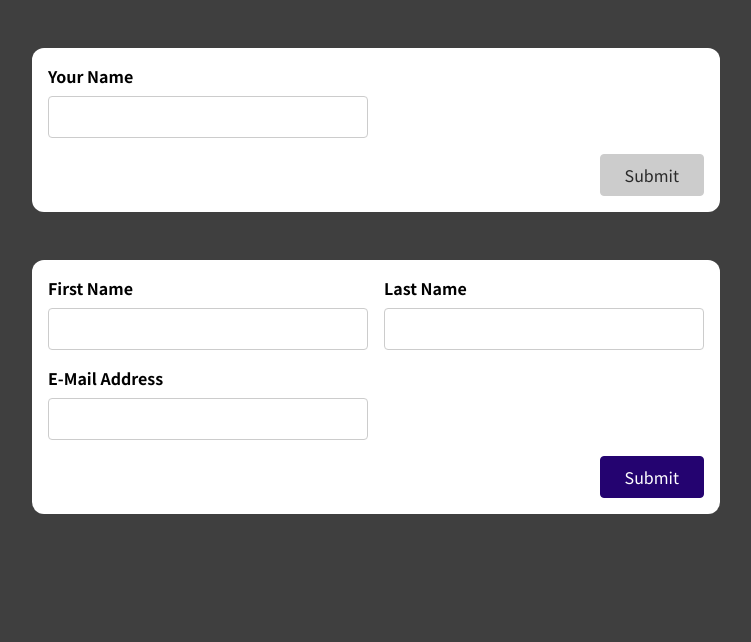
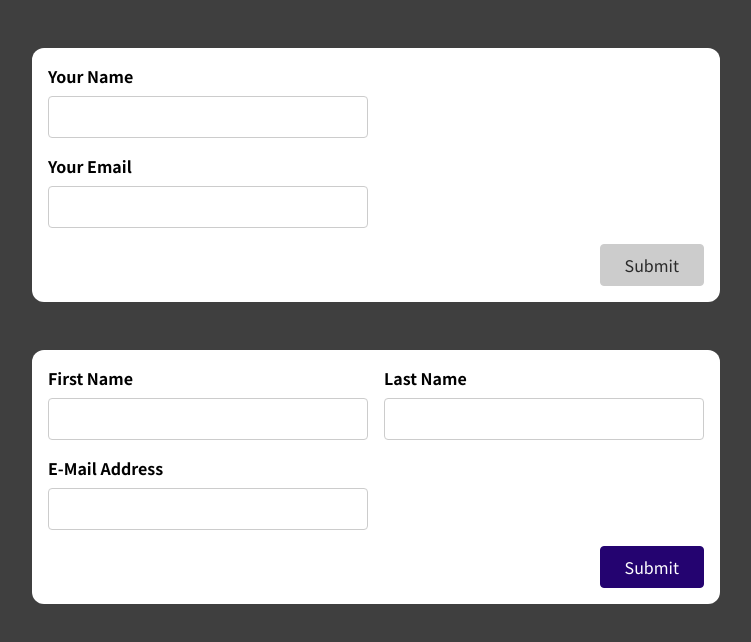
Before and after one commit to nik-ves/form-validation-app, a React (Create React App) app: page / in a window 1280 px wide. Shown: the top 642 px of the page, without its empty margins (264-1015 px from the left). Built offline with nearby package versions, Linux system fonts and the light colour scheme.

Commit message:
Adding another input field

```diff
--- a/src/components/SimpleInput.js
+++ b/src/components/SimpleInput.js
@@ -2,14 +2,19 @@
 
 const SimpleInput = (props) => {
   const [enteredName, setEnteredName] = useState("");
+  const [enteredEmail, setEnteredEmail] = useState("");
   const [enteredNameTouched, setEnteredNameTouched] = useState(false);
+  const [enteredEmailTouched, setEnteredEmailTouched] = useState(false);
 
   const enteredNameIsValid = enteredName.trim() !== "";
   const nameInputIsInvalid = !enteredNameIsValid && enteredNameTouched;
 
+  const enteredEmailIsValid = enteredEmail.includes("@");
+  const emailInputIsInvalid = !enteredEmailIsValid && enteredEmailTouched;
+
   let formIsValid = false;
 
-  if (enteredNameIsValid) {
+  if (enteredNameIsValid && enteredEmailIsValid) {
     formIsValid = true;
   }
 
@@ -17,26 +22,43 @@
     setEnteredName(event.target.value);
   };
 
+  const emailInputChangeHandler = (event) => {
+    setEnteredEmail(event.target.value);
+  };
+
   const nameInputBlurHandler = (event) => {
     setEnteredNameTouched(true);
+  };
+
+  const emailInputBlurHandler = (event) => {
+    setEnteredEmailTouched(true);
   };
 
   const formSubmissionHandler = (event) => {
     event.preventDefault();
 
     setEnteredNameTouched(true);
+    setEnteredEmailTouched(true);
 
-    if (!enteredNameIsValid) {
+    if (!enteredNameIsValid && !enteredEmailIsValid) {
       return;
     }
 
     console.log(enteredName);
+    console.log(enteredEmail);
 
     setEnteredName("");
     setEnteredNameTouched(false);
+
+    setEnteredEmailTouched(false);
+    setEnteredEmail("");
   };
 
   const nameInputClasses = nameInputIsInvalid
+    ? "form-control invalid"
+    : "form-control";
+
+  const emailInputClasses = emailInputIsInvalid
     ? "form-control invalid"
     : "form-control";
 
@@ -52,7 +74,21 @@
           value={enteredName}
         />
         {nameInputIsInvalid && (
-          <p className="error-text">Name must not be empty.</p>
+          <p className="error-text">Name field must not be empty!</p>
+        )}
+      </div>
+
+      <div className={emailInputClasses}>
+        <label htmlFor="email">Your Email</label>
+        <input
+          type="email"
+          id="email"
+          onChange={emailInputChangeHandler}
+          onBlur={emailInputBlurHandler}
+          value={enteredEmail}
+        />
+        {emailInputIsInvalid && (
+          <p className="error-text">Please enter a valid email!</p>
         )}
       </div>
 
```
Also changed, not shown: 1 other file (tests, documents, lock files or other folders).
